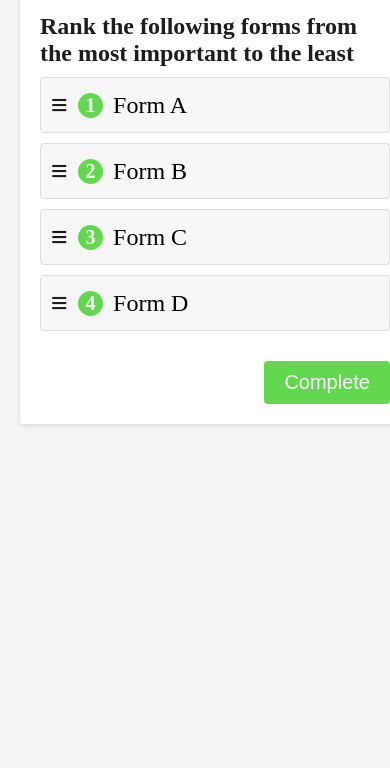
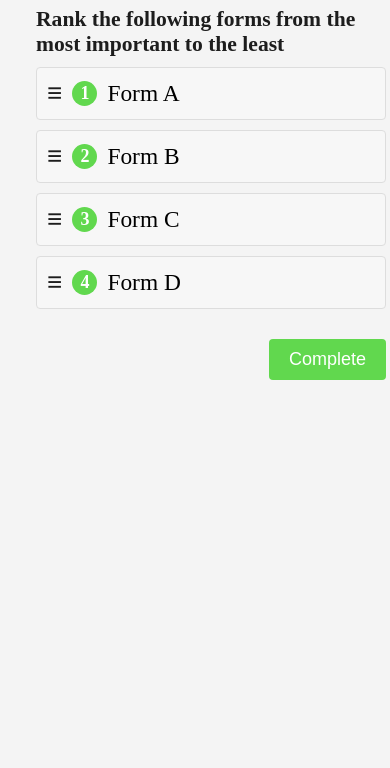
Before and after one commit to MarcMouries/SurveyBuilder, a plain HTML site: page index.html in a window 390 px wide. Shown: the part 76-844 px from the top of the page. Drawn offline with Linux system fonts and the light colour scheme.

Commit message:
media query

```diff
--- a/style.css
+++ b/style.css
@@ -1,16 +1,3 @@
-
-
-
-
-/* Default styles for desktop */
-#survey-container {
-    max-width: 600px; /* Adjust as needed for desktop */
-    margin: auto;
-    background-color: #fff;
-    padding: 20px;
-    box-shadow: 0 2px 4px rgba(0,0,0,0.1);
-    border-radius: 4px;
-}
 
 body {
     font-family: 'Gilroy-Regular', Arial, sans-serif;
@@ -20,27 +7,44 @@ body {
     padding: 20px;
 }
 
-.choice-text {
-    font-size: 1.0em;
+
+/* Desktop Styles */
+@media only screen and (min-width: 601px) {
+    #survey-container {
+        max-width: 600px;
+        margin: 1rem;
+        background-color: #fff;
+        padding: 20px;
+        box-shadow: 0 2px 4px rgba(0,0,0,0.1);
+        border-radius: 4px;
+    }
+    .choice-text {
+        font-size: 1.0em;
+    }
+
 }
-/* Media query for mobile screens */
-@media (max-width: 600px) {
+
+
+/* Media query for mobile screens and high pixel density screens */
+@media only screen and (max-width: 600px),
+       only screen and (-webkit-device-pixel-ratio: 2),
+       only screen and (-webkit-device-pixel-ratio: 3) {
     #survey-container {
         width: 100%;
-        /*max-width: none;
+        max-width: 100%;
+        margin: 0.5rem;
+        padding: 0.5rem;
         box-shadow: none;
         border-radius: 0;
-        */
     }
     body {
-        font-size: 20px;
+        font-size: 18px;
     }
     .question h3 {
-        font-size: 1.4em;
+        font-size: 1.6em;
     }
-
     .choice-text {
-        font-size: 1.2em;
+        font-size: 1.3em;
     }
 }
 
```
